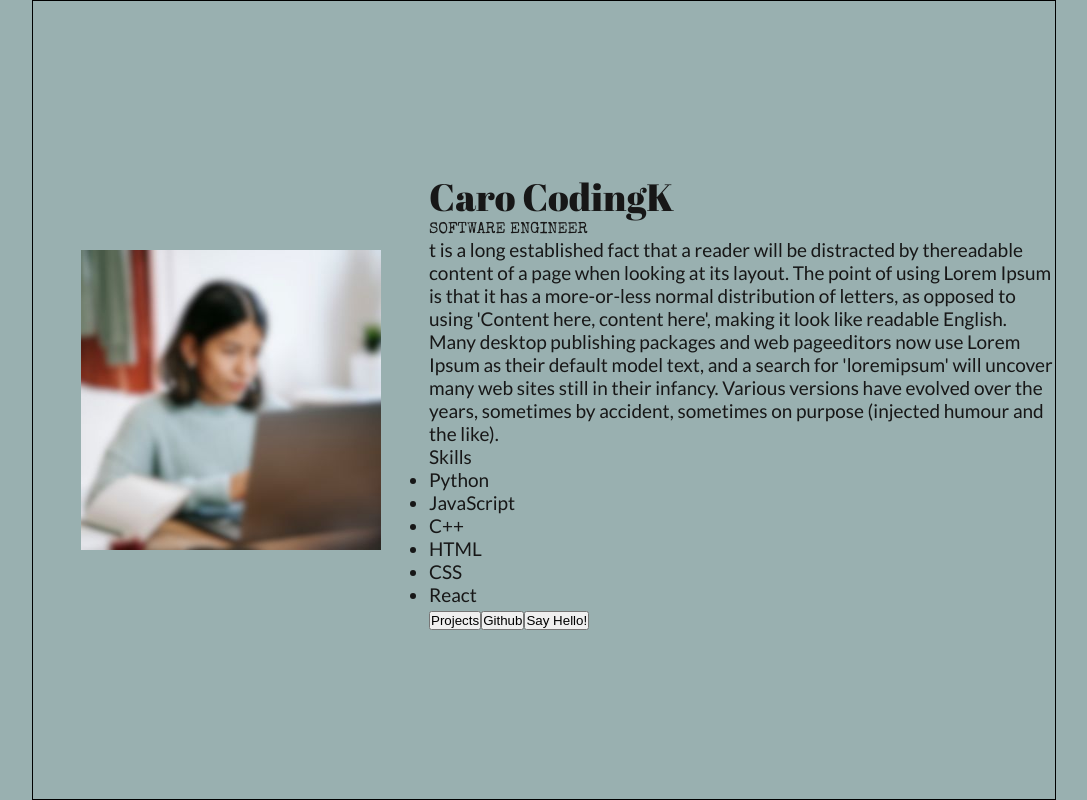
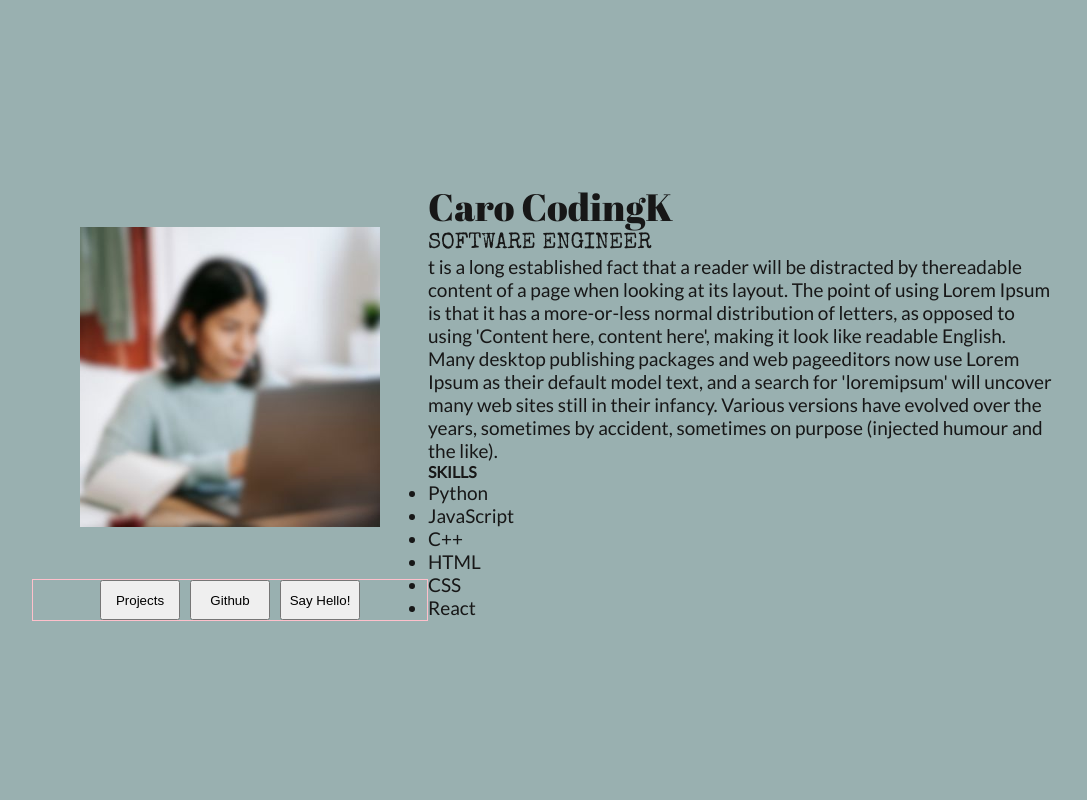
Before and after one commit to carocodingk/carocodingk.github.io, a Next.js app: page / in a window 1280 px wide. Shown: the top 800 px of the page, without its empty margins (96-1183 px from the left). Built offline with nearby package versions, Linux system fonts and the light colour scheme.

Commit message:
Changed location of input elements in about me section and edited styling for LinksBar component

```diff
--- a/components/AboutMe.jsx
+++ b/components/AboutMe.jsx
@@ -8,17 +8,22 @@ import {abril_fatface, lato, special_elite} from "../styles/fonts"
 function AboutMe(){
   return(
     <div id={style.aboutme}>
-      <Image id={style.aboutme_img} src={info.AboutMe['image']}
-        width={300}
-        height={300}/>
       <div>
-        {/* <h1  className={libre_caslon_text.className}>{info.AboutMe['name']}</h1> */}
-        <h1  className={abril_fatface.className}>{info.AboutMe['name']}</h1>        <h5 className={special_elite.className}>{info.AboutMe['occupation'].toUpperCase()}</h5>
+        <Image id={style.aboutme_img} src={info.AboutMe['image']}
+          width={300}
+          height={300}/>
+        <LinksBar />
+      </div>
+      <div>
+        <h1  className={abril_fatface.className}>{info.AboutMe['name']}</h1>
+        <h3 className={special_elite.className}>{info.AboutMe['occupation'].toUpperCase()}</h3>
         <p className={lato.className}>{info.AboutMe['description']}</p>
-        <ul>Skills{info.AboutMe['skills'].map((skill) =>
-          <li>{skill}</li>)}
-        </ul>
-        <LinksBar />
+        <div>
+          <h5>SKILLS</h5>
+          <ul>{info.AboutMe['skills'].map((skill) =>
+            <li>{skill}</li>)}
+          </ul>
+        </div>
       </div>
     </div>
   );
--- a/components/LinksBar.jsx
+++ b/components/LinksBar.jsx
@@ -1,28 +1,30 @@
 import Link from "next/link";
+import style from "../styles/components.module.css"
 
 function LinksBar(){
   return(
-    <div>
-      <div>
+    <div id={style.link_bar}>
         <Link href={'#Projects'}>
           <input type="button"
+            className={style.link_button}
             value="Projects"
             onClick={()=>console.log("Projects")}
           />
         </Link>
         <Link href={'https://github.com/carocodingk/'}>
           <input type="button"
+            className={style.link_button}
             value="Github"
             onClick={()=>console.log("Github")}
           />
         </Link>
         <Link href={'#SayHello'}>
           <input type="button"
+            className={style.link_button}
             value="Say Hello!"
             onClick={()=>console.log("Say Hello!")}
           />
         </Link>
-      </div>
     </div>
   );
 }
--- a/components/Projects.jsx
+++ b/components/Projects.jsx
@@ -3,7 +3,7 @@ import ProjectCard from "./ProjectCard";
 
 function Projects(){
   return(
-    <div>
+    <div id='Projects'>
       {info.Projects.map((project) =>
         <ProjectCard project={project} />
       )}
--- a/styles/components.module.css
+++ b/styles/components.module.css
@@ -10,11 +10,22 @@
   height: 100vh;
   width: 80vw;
   margin: auto;
-  border: 1px solid black;
+  /* border: 1px solid black; */
 }
 
 #aboutme_img{
   margin: 3rem;
+}
+
+#link_bar {
+  border: 1px solid pink;
+  display: flex;
+  justify-content: center;
+}
+.link_button{
+  width: 80px;
+  height: 40px;
+  margin: 0 5px;
 }
 
 .project {
```
